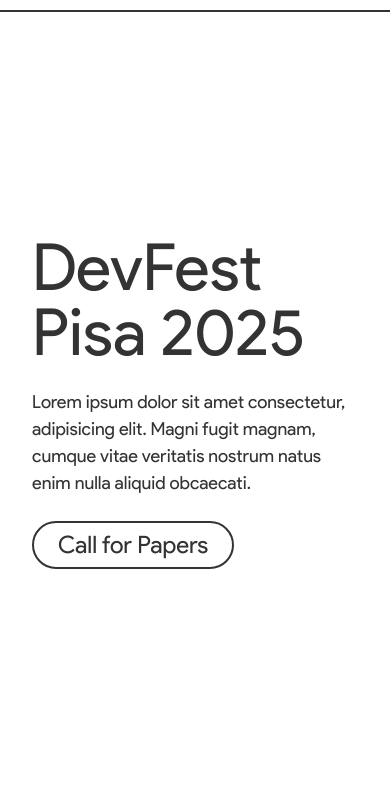
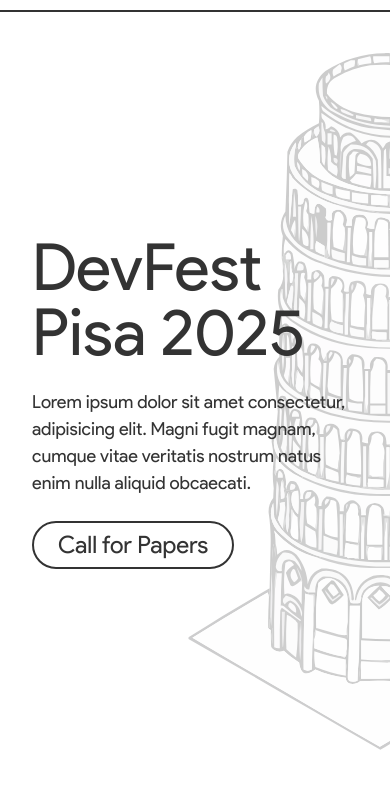
Before and after one commit to gdgpisa/devfest-2025, an Astro site: page / in a window 390 px wide. Shown: the part 52-844 px from the top of the page. Built offline with nearby package versions, Linux system fonts and the light colour scheme; Astro itself is replaced by a stand-in of ours.

Commit message:
fix: shaded hero image on mobile

```diff
--- a/src/styles/main.css
+++ b/src/styles/main.css
@@ -145,6 +145,8 @@
         padding: 6rem;
 
         &.hero {
+            position: relative;
+            overflow: hidden;
             height: calc(100vh - 4rem);
         }
 
@@ -182,7 +184,14 @@
         z-index: -1;
 
         @media (width < 768px) {
-            display: none;
+            position: absolute;
+
+            right: 0;
+            width: auto;
+            max-width: unset;
+
+            transform: translateX(50%);
+            filter: invert(1) brightness(0.25) invert(1);
         }
     }
 
```
